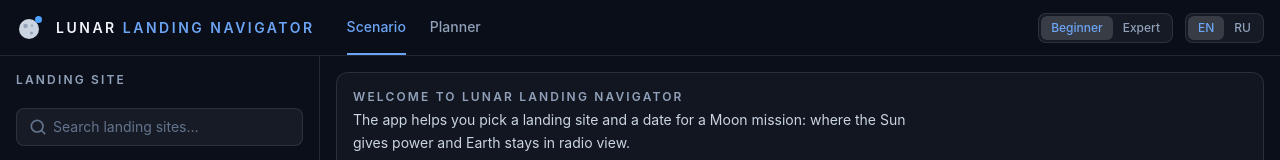
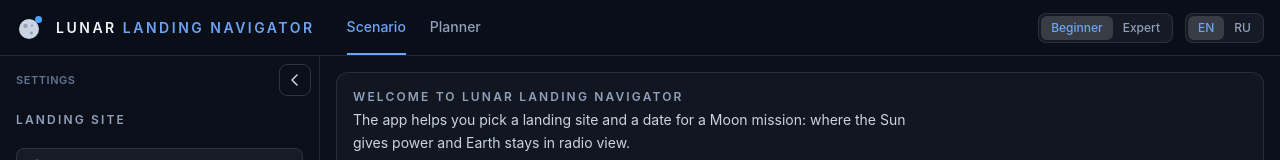
Before and after one commit to dilmun1101/lunar-landing-site-navigator, a React (Vite) app: page /#/scenario in a window 1280 px wide. Shown: the top 160 px of the page. Built offline with nearby package versions, Linux system fonts and the light colour scheme; no server answers.

Commit message:
feat: add a button to fold the left panel

```diff
--- a/public/locales/en/translation.json
+++ b/public/locales/en/translation.json
@@ -369,5 +369,10 @@
     "bestWindows": "The best start day is found for every site: the better the result, the more of the mission has both light and a link to Earth. Click a row to open it in detail.",
     "skyGlobe": "This is a model of the Moon as it would look from space. The red dot is your site. The yellow arrow shows where the Sun is, the blue one where the Earth is. A grey arrow means that body is below the horizon right now and cannot be seen from the site. The bright part of the ball is day, the dark part is night. Drag the ball to turn it.",
     "skyTerrain": "This is the ground around the site — a 40 by 40 kilometer patch from lunar orbiter laser data. The red dot is the site, the white arrow points north. The yellow disc is the Sun, the blue one the Earth; they are drawn larger than in real life, otherwise you could not see them. A pale disc means the body is behind a mountain right now. The lower the Sun, the longer the shadows; when it is below the horizon it is night. The relief is stretched twice in height. Drag to rotate, scroll to zoom."
+  },
+  "sidebar": {
+    "title": "Settings",
+    "collapse": "Hide panel",
+    "expand": "Show panel"
   }
 }
--- a/public/locales/ru/translation.json
+++ b/public/locales/ru/translation.json
@@ -375,5 +375,10 @@
     "bestWindows": "Для каждой площадки найден лучший день старта: чем лучше результат, тем больше времени миссии есть и свет, и связь с Землёй. Нажмите на строку, чтобы открыть её подробно.",
     "skyGlobe": "Это модель Луны, как она выглядела бы из космоса. Красная точка — ваша площадка. Жёлтая стрелка показывает, где Солнце, голубая — где Земля. Серая стрелка значит, что это светило сейчас за горизонтом и с площадки его не видно. Светлая часть шара — день, тёмная — ночь. Тяните шар мышью, чтобы повернуть.",
     "skyTerrain": "Это вид на землю вокруг площадки — участок 40 на 40 километров из данных лунного орбитального лазера. Красная точка — площадка, белая стрелка — север. Жёлтый диск — Солнце, голубой — Земля; их нарисовали крупнее, чем в жизни, иначе их не было бы видно. Если диск бледный, светило сейчас за горой. Чем ниже Солнце, тем длиннее тени; когда оно за горизонтом, вокруг ночь. Рельеф растянут по высоте вдвое. Вращайте мышью, колесо — приблизить."
+  },
+  "sidebar": {
+    "title": "Параметры",
+    "collapse": "Скрыть панель",
+    "expand": "Показать панель"
   }
 }
--- a/src/components/ui/ExpandableView/ExpandableView.tsx
+++ b/src/components/ui/ExpandableView/ExpandableView.tsx
@@ -99,8 +99,8 @@ export default function ExpandableView({
       <div
         className={
           expanded
-            ? // 20rem is the width of the sidebar column in AppShell; 3.5rem is the header
-              'fixed top-14 right-0 bottom-0 left-80 z-20 flex flex-col gap-3 overflow-y-auto bg-space-900 p-4'
+            ? // AppShell sets --sidebar-width; 3.5rem (top-14) is the header
+              'fixed top-14 right-0 bottom-0 left-[var(--sidebar-width,20rem)] z-20 flex flex-col gap-3 overflow-y-auto bg-space-900 p-4'
             : 'size-full'
         }
       >
--- /dev/null
+++ b/src/hooks/useSidebar/useSidebar.ts
@@ -0,0 +1,18 @@
+import { create } from 'zustand';
+import { persist } from 'zustand/middleware';
+
+interface SidebarState {
+  /** The left panel is folded to a narrow strip */
+  collapsed: boolean;
+  toggle: () => void;
+}
+
+export const useSidebarStore = create<SidebarState>()(
+  persist(
+    (set) => ({
+      collapsed: false,
+      toggle: () => set((state) => ({ collapsed: !state.collapsed })),
+    }),
+    { name: 'sidebar:v1' }
+  )
+);
--- a/src/layouts/AppShell/AppShell.tsx
+++ b/src/layouts/AppShell/AppShell.tsx
@@ -1,4 +1,5 @@
 import classNames from 'classnames';
+import type { CSSProperties } from 'react';
 import { useTranslation } from 'react-i18next';
 import { NavLink, Outlet } from 'react-router';
 import LanguageSwitch from '@/components/ui/LanguageSwitch/LanguageSwitch';
@@ -7,6 +8,7 @@ import ModeSwitch from '@/components/ui/ModeSwitch/ModeSwitch';
 import ComparePanel from '@/features/compare/ComparePanel/ComparePanel';
 import ResourcesPanel from '@/features/resources/ResourcesPanel/ResourcesPanel';
 import WelcomeCard from '@/features/welcome/WelcomeCard/WelcomeCard';
+import { useSidebarStore } from '@/hooks/useSidebar/useSidebar';
 import Sidebar from '@/layouts/Sidebar/Sidebar';
 
 const tabs = [
@@ -20,13 +22,20 @@ interface AppShellProps {
 
 export default function AppShell({ className }: AppShellProps) {
   const { t } = useTranslation();
+  const collapsed = useSidebarStore((state) => state.collapsed);
 
   return (
     <div
       className={classNames(
-        'grid min-h-screen grid-cols-[320px_1fr] grid-rows-[auto_1fr_auto] bg-space-900 text-slate-100',
+        'grid min-h-screen grid-cols-[var(--sidebar-width)_1fr] grid-rows-[auto_1fr_auto] bg-space-900 text-slate-100 transition-[grid-template-columns] duration-200',
         className
       )}
+      // Other parts (the full-size picture) read the width of the left panel from here
+      style={
+        {
+          '--sidebar-width': collapsed ? '3rem' : '20rem',
+        } as CSSProperties
+      }
     >
       <header className="sticky top-0 z-10 col-span-2 flex h-14 items-center gap-8 border-b border-white/10 bg-space-900/90 px-4 backdrop-blur">
         <div className="flex items-center gap-3">
--- a/src/layouts/Sidebar/Sidebar.tsx
+++ b/src/layouts/Sidebar/Sidebar.tsx
@@ -1,4 +1,5 @@
 import classNames from 'classnames';
+import { useTranslation } from 'react-i18next';
 import AddToComparisonButton from '@/features/compare/AddToComparisonButton/AddToComparisonButton';
 import CriteriaPanel from '@/features/setup/CriteriaPanel/CriteriaPanel';
 import MissionDuration from '@/features/setup/MissionDuration/MissionDuration';
@@ -6,19 +7,68 @@ import TemporalSetup from '@/features/setup/TemporalSetup/TemporalSetup';
 import LandingDate from '@/features/sites/LandingDate/LandingDate';
 import SitePicker from '@/features/sites/SitePicker/SitePicker';
 import { useMode } from '@/hooks/useMode/useMode';
+import { useSidebarStore } from '@/hooks/useSidebar/useSidebar';
 
 interface SidebarProps {
   className?: string;
 }
 
+const ChevronIcon = ({ pointsLeft }: { pointsLeft: boolean }) => (
+  <svg viewBox="0 0 16 16" className="size-4" aria-hidden="true">
+    <path
+      d={pointsLeft ? 'm10 3-5 5 5 5' : 'm6 3 5 5-5 5'}
+      fill="none"
+      stroke="currentColor"
+      strokeWidth="1.5"
+      strokeLinecap="round"
+      strokeLinejoin="round"
+    />
+  </svg>
+);
+
 export default function Sidebar({ className }: SidebarProps) {
+  const { t } = useTranslation();
   const beginner = useMode() === 'beginner';
+  const collapsed = useSidebarStore((state) => state.collapsed);
+  const toggle = useSidebarStore((state) => state.toggle);
+  const label = t(collapsed ? 'sidebar.expand' : 'sidebar.collapse');
 
   return (
     <aside
       className={classNames(
-        'sticky top-14 row-span-2 flex h-[calc(100vh-3.5rem)] flex-col gap-5 overflow-y-auto border-r border-white/10 bg-space-900 p-4',
+        'sticky top-14 row-span-2 flex h-[calc(100vh-3.5rem)] flex-col border-r border-white/10 bg-space-900',
         className
+      )}
+    >
+      {/* The button stays in the corner while the content below scrolls */}
+      <div
+        className={classNames(
+          'flex shrink-0 items-center gap-2 p-2',
+          collapsed ? 'justify-center' : 'justify-between pl-4'
+        )}
+      >
+        {!collapsed && (
+          <span className="text-[11px] font-semibold tracking-wider text-slate-500 uppercase">
+            {t('sidebar.title')}
+          </span>
+        )}
+        <button
+          type="button"
+          aria-label={label}
+          title={label}
+          aria-expanded={!collapsed}
+          onClick={toggle}
+          className="flex size-8 items-center justify-center rounded-lg border border-white/15 text-slate-300 transition-colors hover:text-accent focus-visible:outline-2 focus-visible:outline-earth"
+        >
+          <ChevronIcon pointsLeft={!collapsed} />
+        </button>
+      </div>
+
+      {/* Hidden, not removed: what the person typed in the fields is kept */}
+      <div
+        className={classNames(
+          'flex min-h-0 flex-1 flex-col gap-5 overflow-y-auto p-4 pt-2',
+          { hidden: collapsed }
         )}
       >
         <SitePicker />
@@ -30,6 +80,7 @@ export default function Sidebar({ className }: SidebarProps) {
           {!beginner && <CriteriaPanel />}
         </div>
         <AddToComparisonButton className="mt-auto" />
+      </div>
     </aside>
   );
 }
```
Lines whose indentation alone changed are shown as unchanged.
